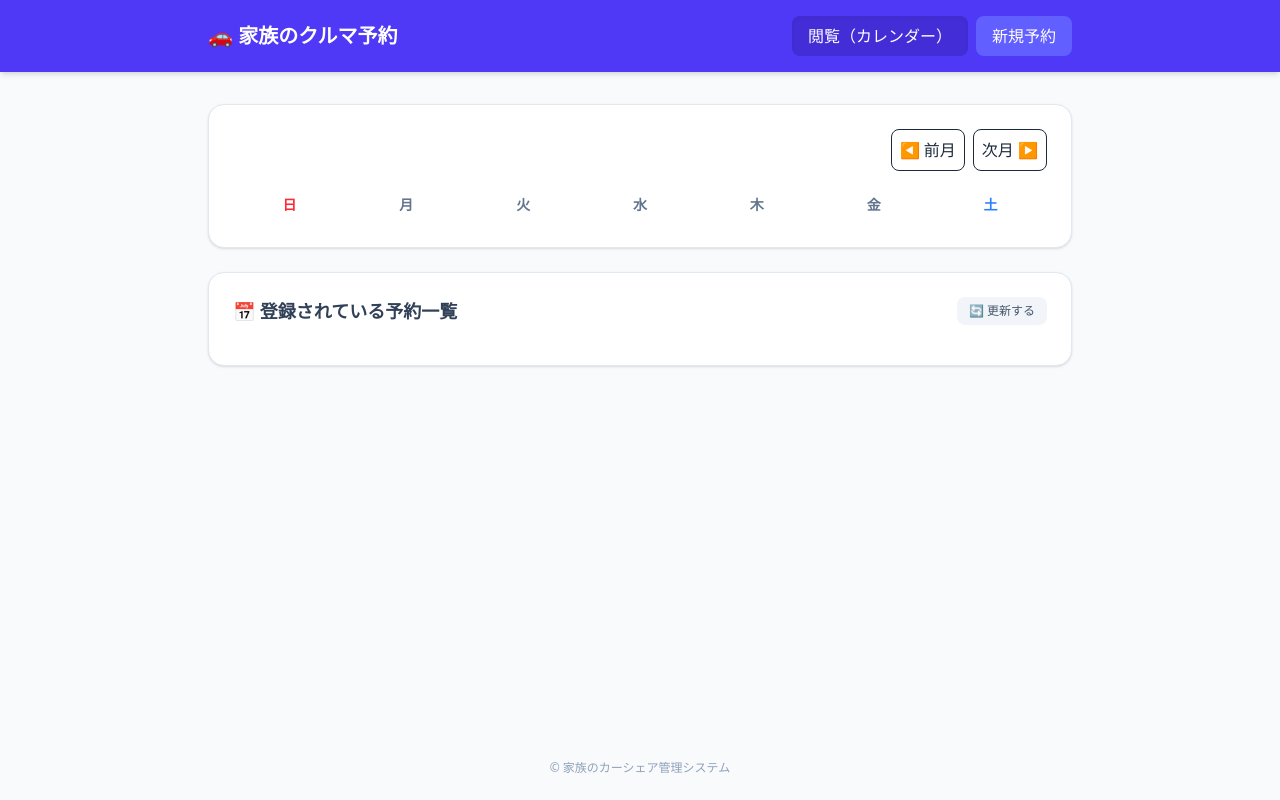
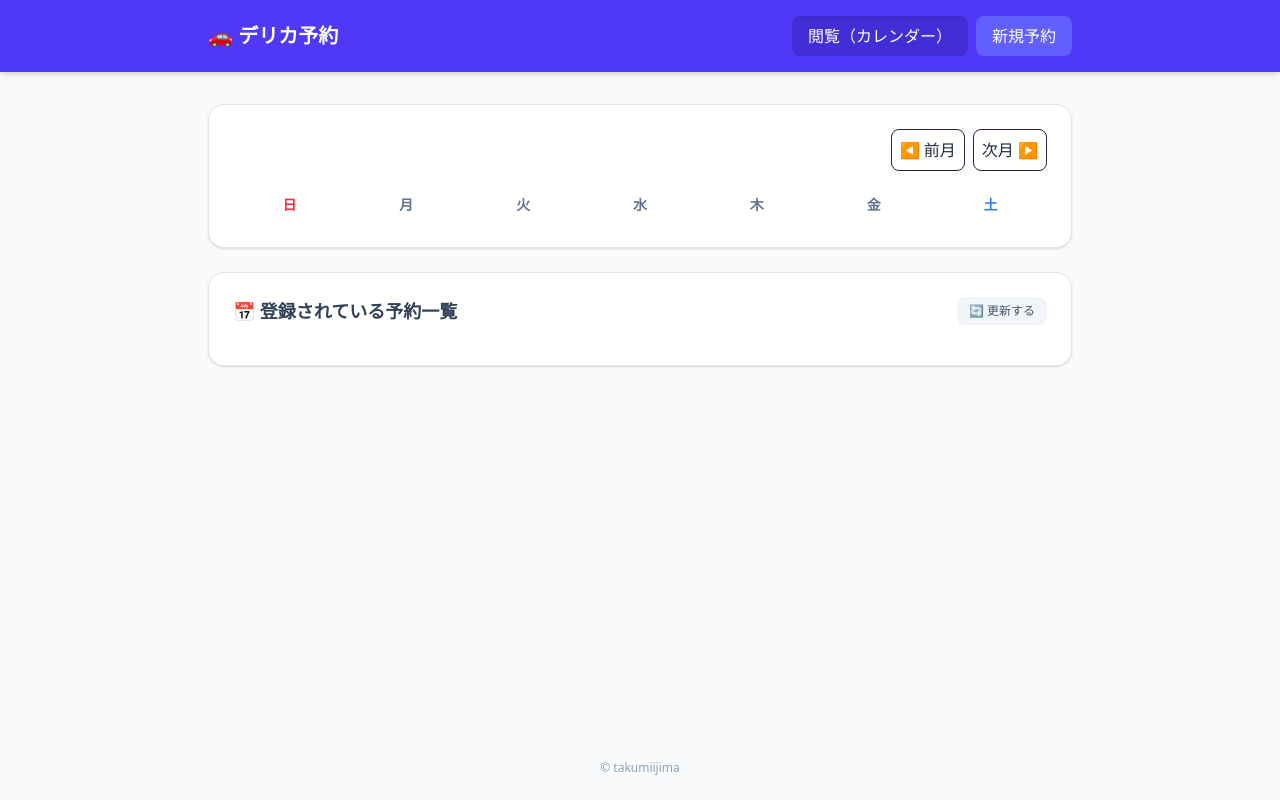
Before and after one commit to takumiijima-dev/car-using, a plain HTML site: page index.html in a window 1280 px wide. Drawn offline with nearby package versions, Linux system fonts and the light colour scheme; no server answers.

Commit message:
Update index.html

```diff
--- a/index.html
+++ b/index.html
@@ -3,7 +3,7 @@
 <head>
     <meta charset="UTF-8">
     <meta name="viewport" content="width=device-width, initial-scale=1.0">
-    <title>家族用カーシェア予約</title>
+    <title>デリカ予約</title>
     <script src="https://cdn.jsdelivr.net/npm/@tailwindcss/browser@4"></script>
 </head>
 <body class="bg-slate-50 text-slate-800 min-h-screen flex flex-col">
@@ -12,7 +12,7 @@
     <header class="bg-indigo-600 text-white shadow-md">
         <div class="max-w-4xl mx-auto px-4 py-4 flex justify-between items-center">
             <h1 class="text-xl font-bold flex items-center gap-2">
-                🚗 家族のクルマ予約
+                🚗 デリカ予約
             </h1>
             <nav class="flex gap-2">
                 <button onclick="switchTab('calendar')" id="btn-calendar" class="px-4 py-2 rounded-lg font-medium transition bg-indigo-700 shadow-inner">
@@ -116,7 +116,7 @@
 
     <!-- フッター -->
     <footer class="text-center py-6 text-xs text-slate-400">
-        &copy; 家族のカーシェア管理システム
+        &copy; takumiijima
     </footer>
 
     <!-- JavaScript ロジック -->
```
